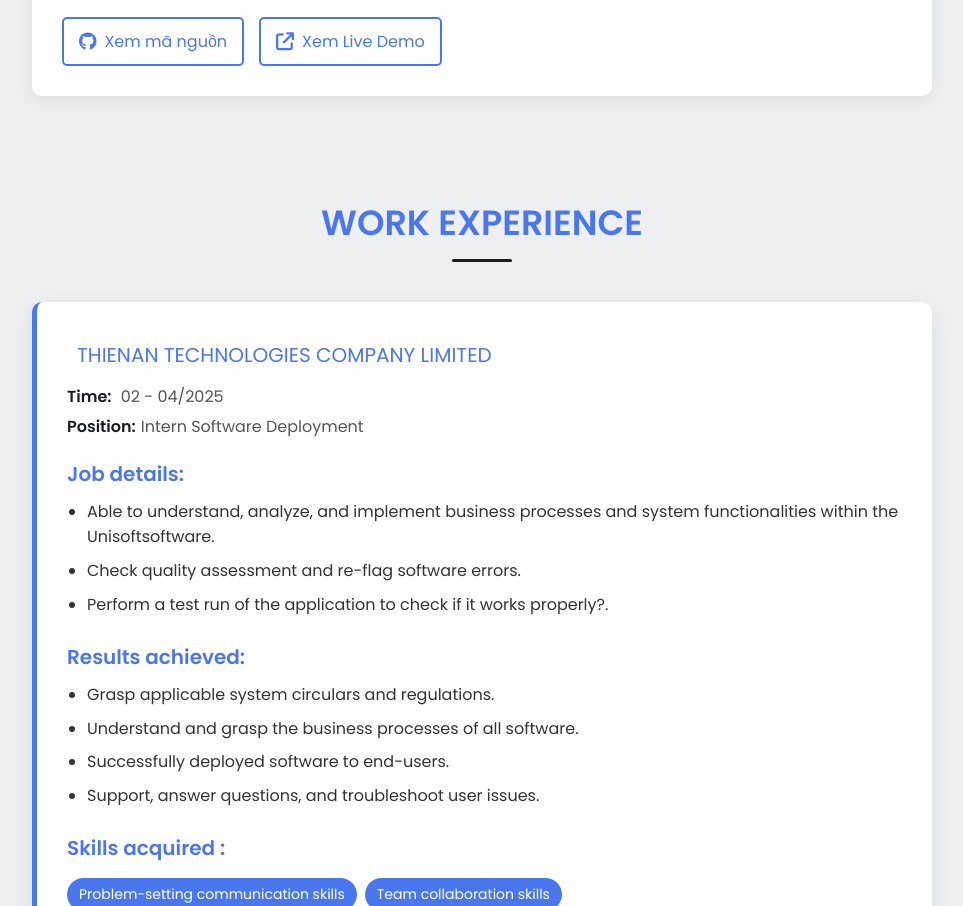
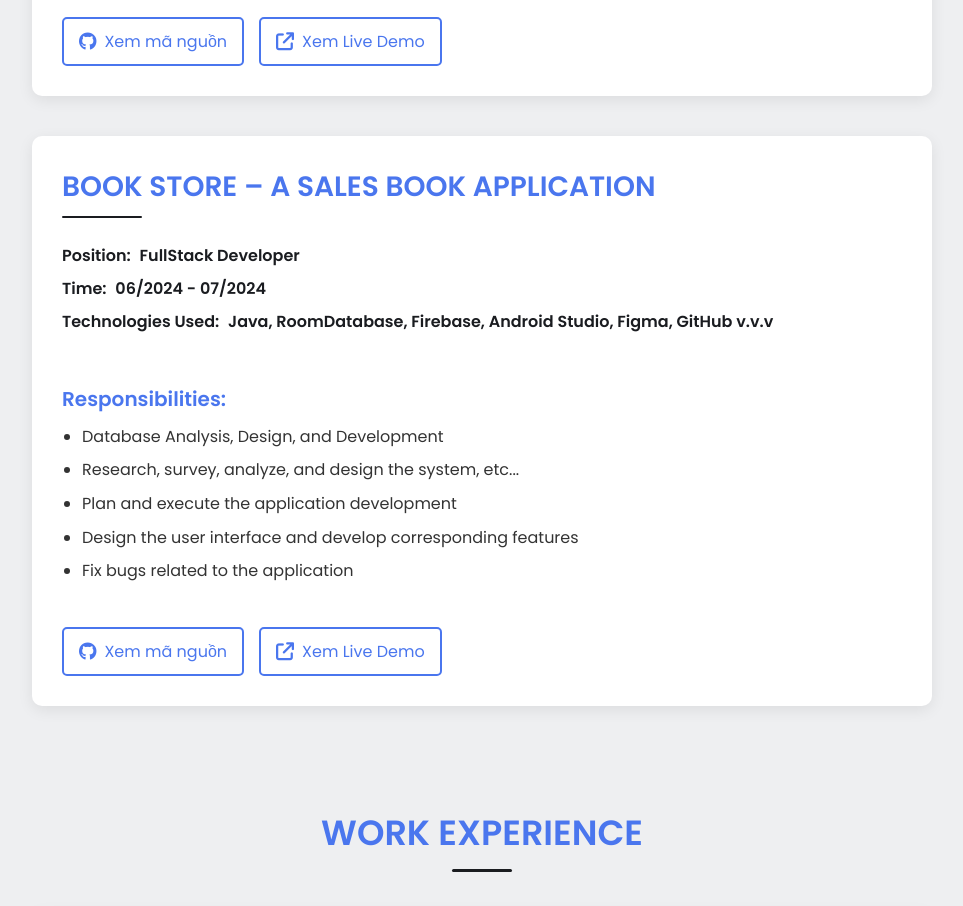
Before and after one commit to minhchien137/profile, a plain HTML site: page index.html in a window 1280 px wide. Shown: the part 3860-4766 px from the top of the page, without its empty margins (158-1121 px from the left). Drawn offline with Linux system fonts and the light colour scheme.

Commit message:
add live demo & project persional

```diff
--- a/index.html
+++ b/index.html
@@ -300,6 +300,8 @@ to any environment to develop myself.
         </div>
 
 
+
+
          <div class="project-card">
           <h3 class="project-name">LƯƠNG VÂN COFFEE – A SALES DRINK APPLICATION</h3>
         <p class="project-info">
@@ -328,7 +330,41 @@ to any environment to develop myself.
             <a href="https://github.com/minhchien137/LuongVanCoffee" target="_blank" rel="noopener noreferrer">
               <i class="fa-brands fa-github"></i> Xem mã nguồn
             </a>
-            <a href="https://your-portfolio-live-demo.com" target="_blank" rel="noopener noreferrer">
+            <a href="https://appetize.io/app/b_4kvbnvs3g7zgpellvhmwxim3oi" target="_blank" rel="noopener noreferrer">
+              <i class="fa-solid fa-arrow-up-right-from-square"></i> Xem Live Demo
+            </a>
+          </div>
+        </div>
+
+<div class="project-card">
+          <h3 class="project-name">BOOK STORE  – A SALES BOOK APPLICATION</h3>
+        <p class="project-info">
+        <span class="info-line">
+        <span class="project-label">Position:</span> FullStack Developer
+        </span>
+       <span class="info-line">
+        <span class="project-label">Time:</span> 06/2024 - 07/2024
+      </span>
+        <span class="info-line">
+        <span class="project-label">Technologies Used:</span> Java, RoomDatabase, Firebase, Android Studio, Figma, GitHub v.v.v
+
+         </span>
+        </p>
+          <div class="project-details">
+            <h4>Responsibilities:</h4>
+            <ul>
+              <li>Database Analysis, Design, and Development</li>
+              <li>Research, survey, analyze, and design the system, etc...</li>
+              <li>Plan and execute the application development</li>
+              <li>Design the user interface and develop corresponding features</li>
+              <li>Fix bugs related to the application</li>
+            </ul>
+          </div>
+          <div class="project-links">
+            <a href="https://github.com/minhchien137/BookStore" target="_blank" rel="noopener noreferrer">
+              <i class="fa-brands fa-github"></i> Xem mã nguồn
+            </a>
+            <a href="https://appetize.io/app/b_cp7isusqbiyszkk7t2tmvt2tb4" target="_blank" rel="noopener noreferrer">
               <i class="fa-solid fa-arrow-up-right-from-square"></i> Xem Live Demo
             </a>
           </div>
@@ -337,6 +373,8 @@ to any environment to develop myself.
 
         </div>
     </section>
+
+
 
     <!-- SECTION 4: WORK EXPERIENCE -->
   <section id="work-experience" class="work-experience-section"> <h2>WORK EXPERIENCE</h2>
```
